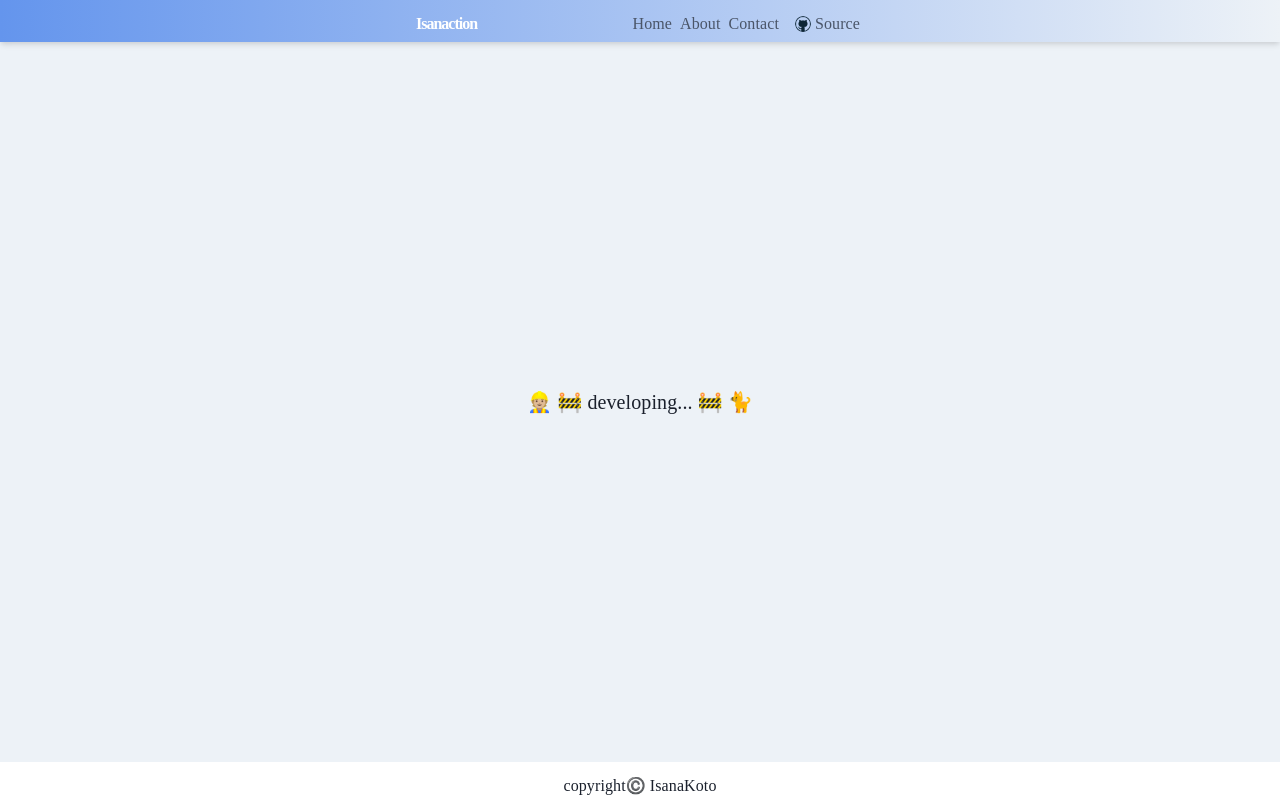
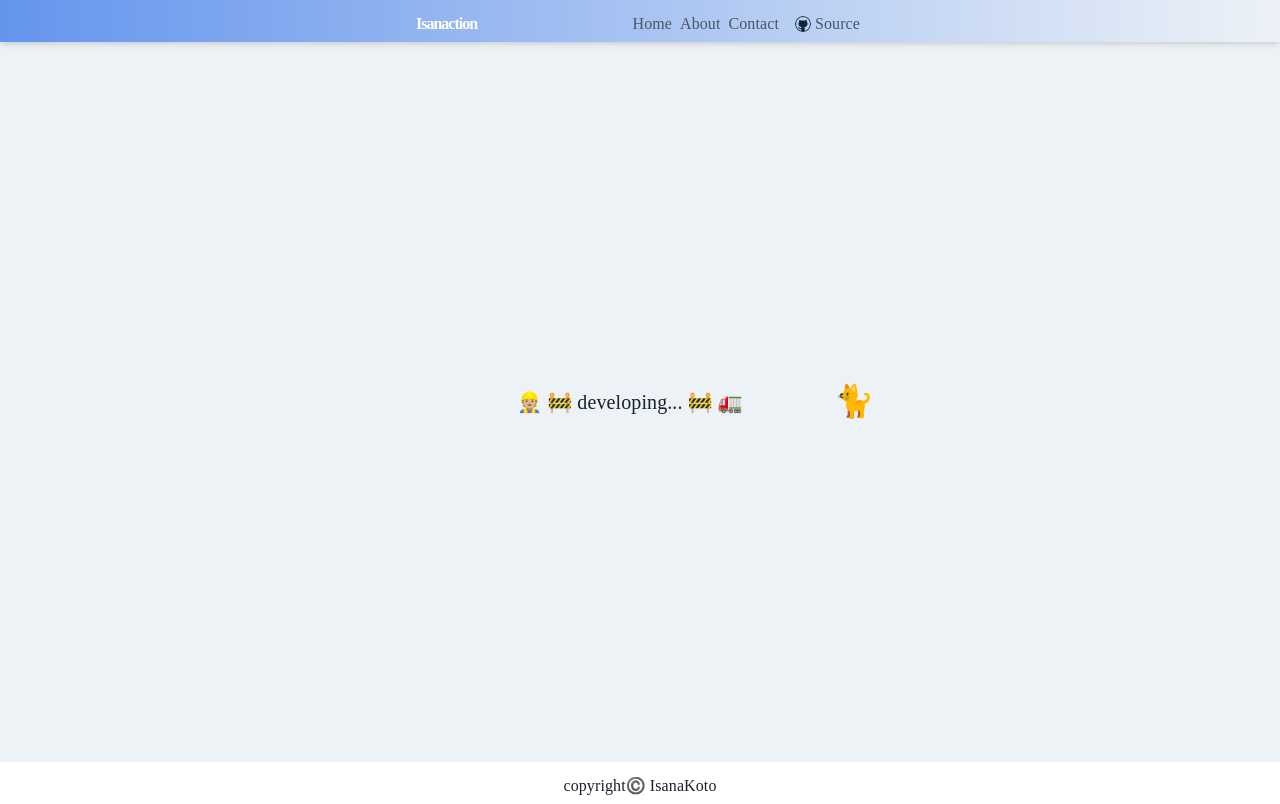
Before and after one commit to isanaction/isanaction-homepage, a Next.js app: page /about in a window 1280 px wide. Built offline with nearby package versions, Linux system fonts and the light colour scheme.

Commit message:
アニメーション実装

```diff
--- /dev/null
+++ b/components/FollowPointer.tsx
@@ -0,0 +1,26 @@
+// import "./styles.css";
+import { useRef } from "react";
+import { motion } from "framer-motion";
+import { useFollowPointer } from "../lib/useFollowPointer";
+
+export default function FollowPointer() {
+  const ref = useRef(null);
+  const { x, y } = useFollowPointer(ref);
+
+  return (
+    <motion.div
+      ref={ref}
+      className="box"
+      animate={{ x, y }}
+      whileHover={{ scale: 5 }}
+      whileTap={{ x: 200 }}
+      initial={{ scale: 2 }}
+      transition={{
+        type: "spring",
+        damping: 19,
+        stiffness: 50,
+        restDelta: 0.001
+      }}
+    >🐈</motion.div>
+  );
+}
--- /dev/null
+++ b/lib/useFollowPointer.ts
@@ -0,0 +1,23 @@
+import { useState, RefObject, useEffect } from 'react';
+
+export function useFollowPointer(ref: RefObject<HTMLElement>) {
+  const [point, setPoint] = useState({ x: 0, y: 0 });
+
+  useEffect(() => {
+    if (!ref.current) return;
+
+    const handlePointerMove = ({ clientX, clientY }: MouseEvent) => {
+      const element = ref.current!;
+
+      const x = clientX - element.offsetLeft - element.offsetWidth / 2;
+      const y = clientY - element.offsetTop - element.offsetHeight / 2;
+      setPoint({ x, y });
+    };
+
+    window.addEventListener('pointermove', handlePointerMove);
+
+    return () => window.removeEventListener('pointermove', handlePointerMove);
+  }, []);
+
+  return point;
+}
--- a/pages/about.tsx
+++ b/pages/about.tsx
@@ -1,13 +1,17 @@
 import { Box, Container } from '@chakra-ui/react'
+import { motion } from 'framer-motion'
 import Link from 'next/link'
+import FollowPointer from '../components/FollowPointer'
 import Layout from '../components/Layout'
 
 const AboutPage = () => (
   <>
     <Container height={"90vh"} display={'flex'} alignItems={'center'} >
       <Box fontSize="20px" mx="auto">
-        👷🏼  🚧 developing... 🚧  🐈
+        👷🏼  🚧 developing... 🚧  🚛
       </Box>
+
+      <FollowPointer />
     </Container>
   </>
 )
```
Also changed, not shown: pages/index.tsx (+13 -3 lines), 2 other files (tests, documents, lock files or other folders).
